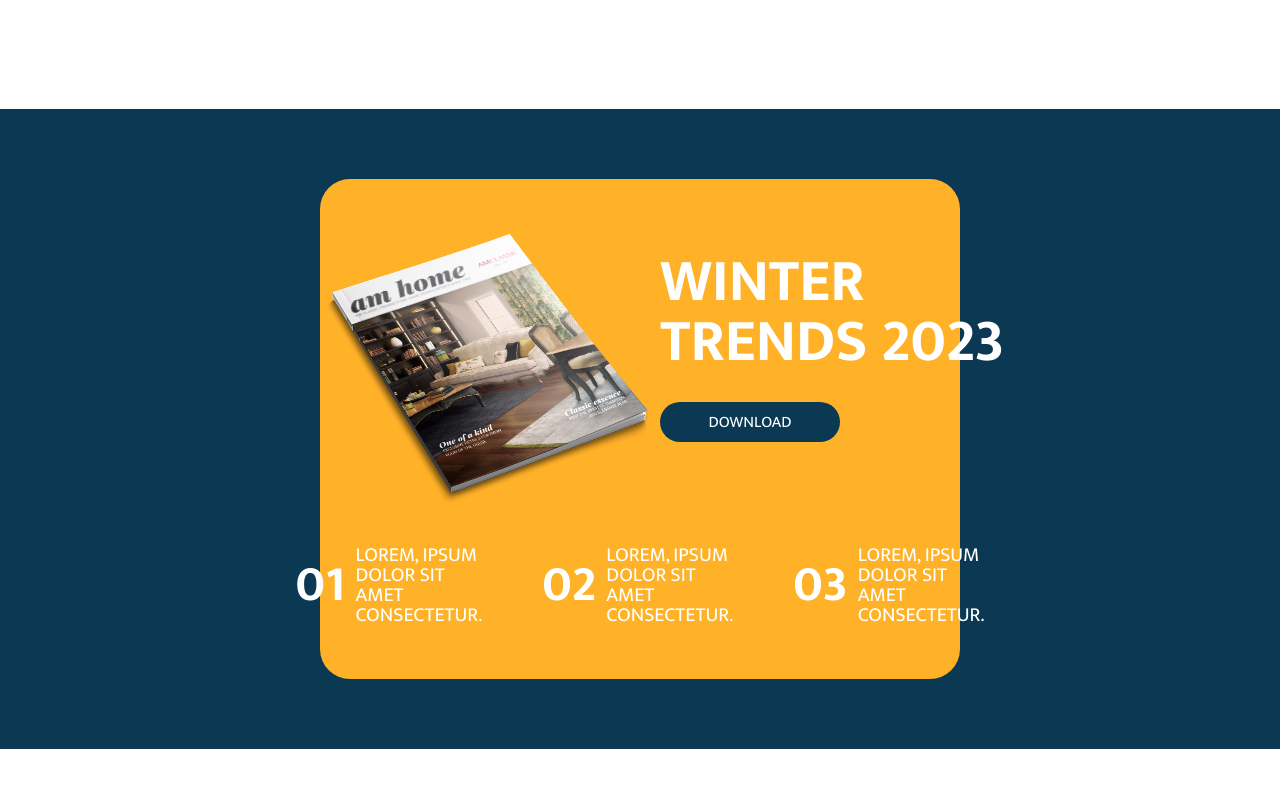
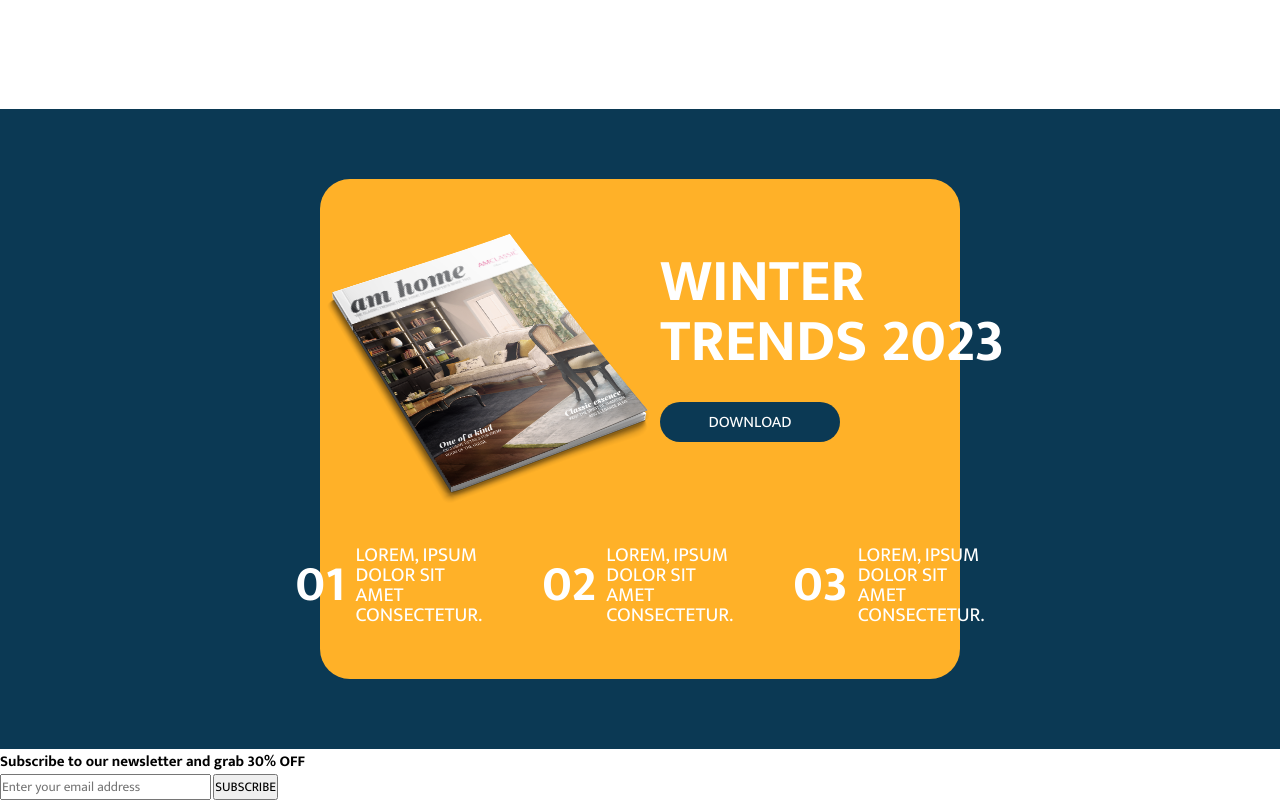
Before and after one commit to kwalczak80/Furniture-Website, a plain HTML site: page index.html in a window 1280 px wide. Shown: the part 3598-4398 px from the top of the page. Before the commit the page ends 4347 px from the top, so only its background shows below. Drawn offline with Linux system fonts and the light colour scheme; a web font is replaced by a local one.

Commit message:
Add contact section

```diff
--- a/index.html
+++ b/index.html
@@ -274,6 +274,19 @@
         </div>
       </section>
       <!-- End of blog -->
+
+      <!-- Contact -->
+      <section class="contact">
+        <div class="contact-content">
+          <div class="content-left">
+            <h2>Subscribe to our newsletter and grab <span>30% OFF</span></h2>
+          </div>
+          <div class="content-right">
+            <input type="text" placeholder="Enter your email address" />
+            <button>SUBSCRIBE</button>
+        </div>
+      </section>
+      <!-- End of contact -->
     </div>
     <!-- End of container -->
   </body>
```
